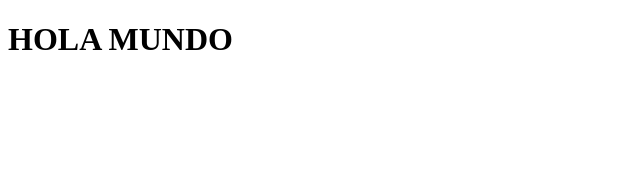
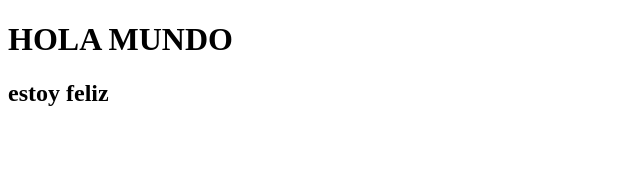
Before and after one commit to pincha1212/prodando, an Angular app in the folder deploy/: page / in a window 1280 px wide. Shown: the top 170 px of the page, without its empty margins (0-640 px from the left). Built offline with nearby package versions, Linux system fonts and the light colour scheme.

Commit message:
Update app.component.html

```diff
--- a/deploy/src/app/app.component.html
+++ b/deploy/src/app/app.component.html
@@ -1 +1,2 @@
 <h1>HOLA MUNDO</h1>
+<h2>estoy feliz</h2>
```
